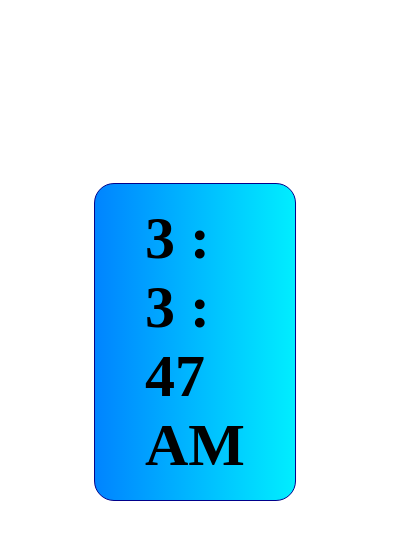
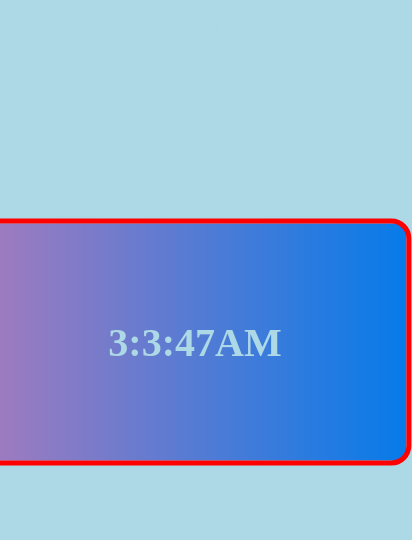
Before and after one commit to hasmikcoder/digital_clock, a plain HTML site: page index.html in a window 390 px wide. Shown: the part 80-620 px from the top of the page, 412 px wide, since content can reach past the window. Drawn offline with Linux system fonts and the light colour scheme.

Commit message:
added media queries

```diff
--- a/index.html
+++ b/index.html
@@ -13,6 +13,7 @@
 <body>
 
     <div class="container">
+        <h1>Digital Clock</h1>
 
         <div class="clock">
 
--- a/style.css
+++ b/style.css
@@ -3,7 +3,7 @@
 }
 
 .clock {
-    background: linear-gradient(to right, #0084ff, #00eeff);
+    background: linear-gradient(to right, #a37bbe, #067be9);
     position: absolute;
     top: 50%;
     left: 50%;
@@ -15,8 +15,31 @@
    }
 
    h1 {
-   font-size: 60px;
-    margin: 0px;
-    padding: 0px;
+    color:lightblue;
+    font-size: 60px;
+    margin: 75px;
+    text-align: center;
+
 
    }
+body {
+  background-color:rgb(0, 0, 0);
+}
+
+   /* On devices smaller than 940px */
+   @media(max-width: 940px) {
+    /* start mobile responsive here */
+    .clock {
+
+      border: 5px solid red;
+    }
+
+    h1 {
+      display: inline-flex;
+      font-size: 40px;
+    }
+    body {
+        background-color: lightblue;
+
+      }
+    }
```
Also changed, not shown: script.js (+5 -5 lines).
